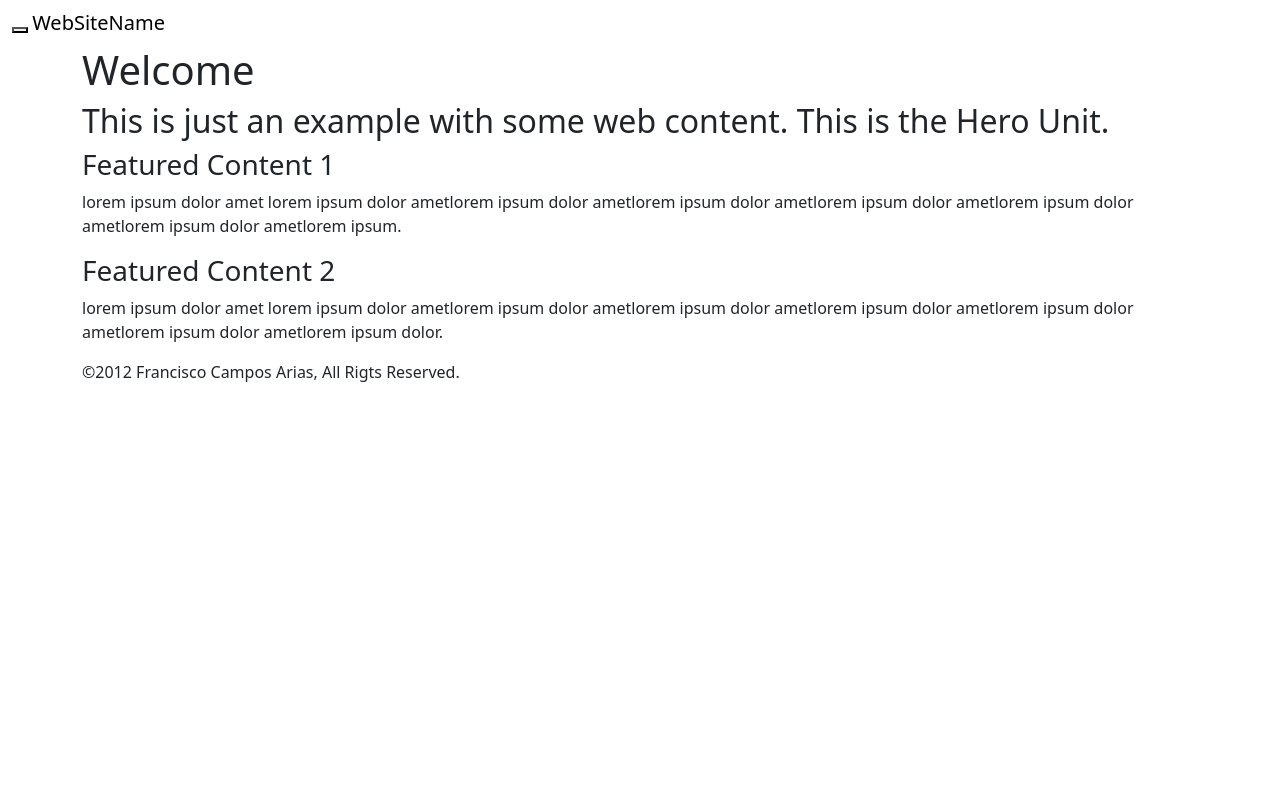
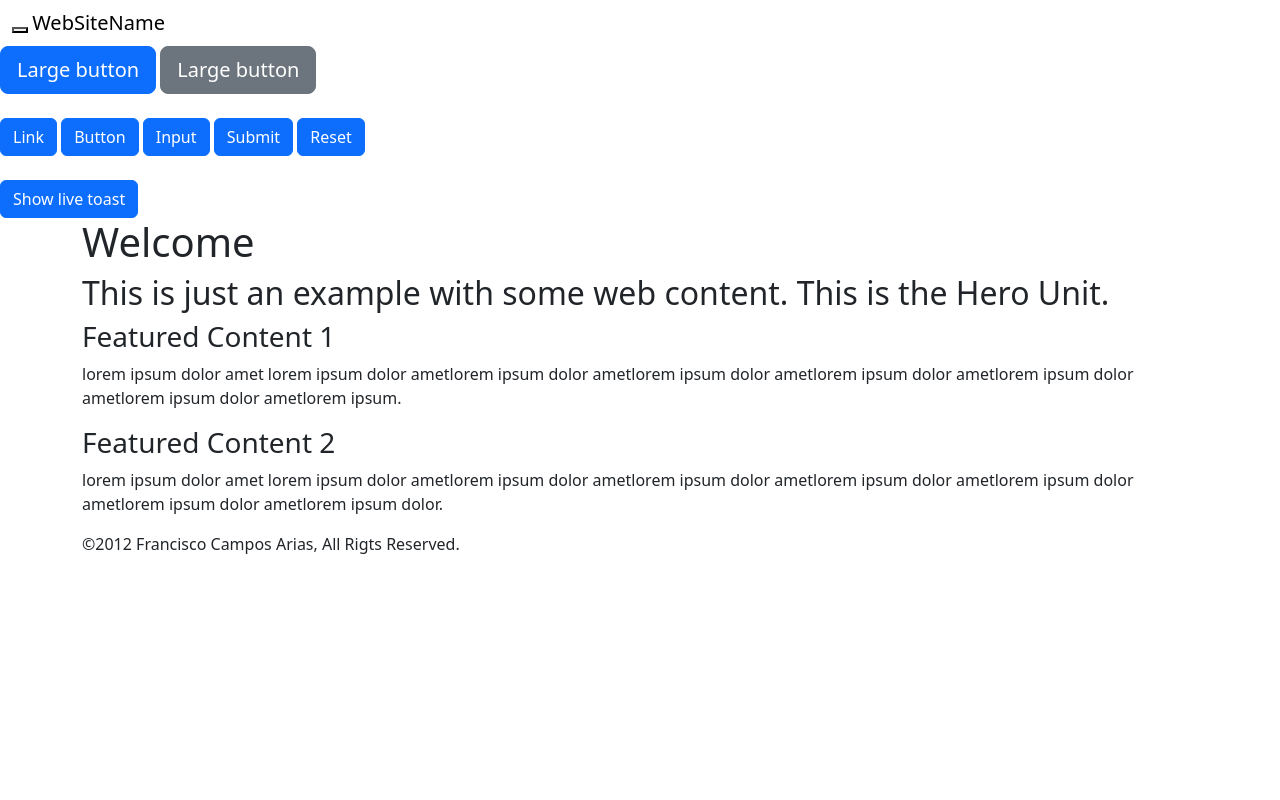
Before and after one commit to Saar0511/html-css-test, a plain HTML site: page index.html in a window 1280 px wide. Drawn offline with nearby package versions, Linux system fonts and the light colour scheme.

Commit message:
Add files via upload

```diff
--- a/index.html
+++ b/index.html
@@ -10,7 +10,8 @@
   <meta http-equiv="author" content="Francisco Campos Arias">
   <meta name="keywords" content="html, css, web, design, sample, practice">
   <!-- These are META TAGS, they're used to describe the website, this information is read mainly by search engines like GOOGLE, YAHOO, ETC... -->
-    <link href="https://cdn.jsdelivr.net/npm/bootstrap@5.3.0-alpha1/dist/css/bootstrap.min.css" rel="stylesheet" integrity="sha384-GLhlTQ8iRABdZLl6O3oVMWSktQOp6b7In1Zl3/Jr59b6EGGoI1aFkw7cmDA6j6gD" crossorigin="anonymous">
+  <link href="https://cdn.jsdelivr.net/npm/bootstrap@5.3.0-alpha1/dist/css/bootstrap.min.css" rel="stylesheet"
+    integrity="sha384-GLhlTQ8iRABdZLl6O3oVMWSktQOp6b7In1Zl3/Jr59b6EGGoI1aFkw7cmDA6j6gD" crossorigin="anonymous">
 </head>
 
 <nav class="navbar navbar-inverse">
@@ -38,7 +39,43 @@
   </div>
 </nav>
 
+<div>
+  <button type="button" class="btn btn-primary btn-lg">Large button</button>
+  <button type="button" class="btn btn-secondary btn-lg">Large button</button>
+</div>
+<br>
+
+
 <body>
+  <div>
+    <a class="btn btn-primary" href="#" role="button">Link</a>
+    <button class="btn btn-primary" type="submit">Button</button>
+    <input class="btn btn-primary" type="button" value="Input">
+    <input class="btn btn-primary" type="submit" value="Submit">
+    <input class="btn btn-primary" type="reset" value="Reset">
+  </div>
+  <br>
+
+  <div>
+    <button type="button" class="btn btn-primary" id="liveToastBtn">Show live toast</button>
+
+    <div class="toast-container position-fixed bottom-0 end-0 p-3">
+      <div id="liveToast" class="toast" role="alert" aria-live="assertive" aria-atomic="true">
+        <div class="toast-header">
+          <img src="..." class="rounded me-2" alt="...">
+          <strong class="me-auto">Bootstrap</strong>
+          <small>11 mins ago</small>
+          <button type="button" class="btn-close" data-bs-dismiss="toast" aria-label="Close"></button>
+        </div>
+        <div class="toast-body">
+          Hello, world! This is a toast message.
+        </div>
+      </div>
+    </div>
+  </div>
+
+
+
   <div class="container">
     <!-- THIS ACTUAL CONTENT BEGINS HERE...this is called a comment. which can only be seen when viewing the source code. This text CANNOT be seen by the browser. Its helpful when you need to place notes, comments or reminders in your code -->
     <header>
```
Lines whose indentation alone changed are shown as unchanged.
